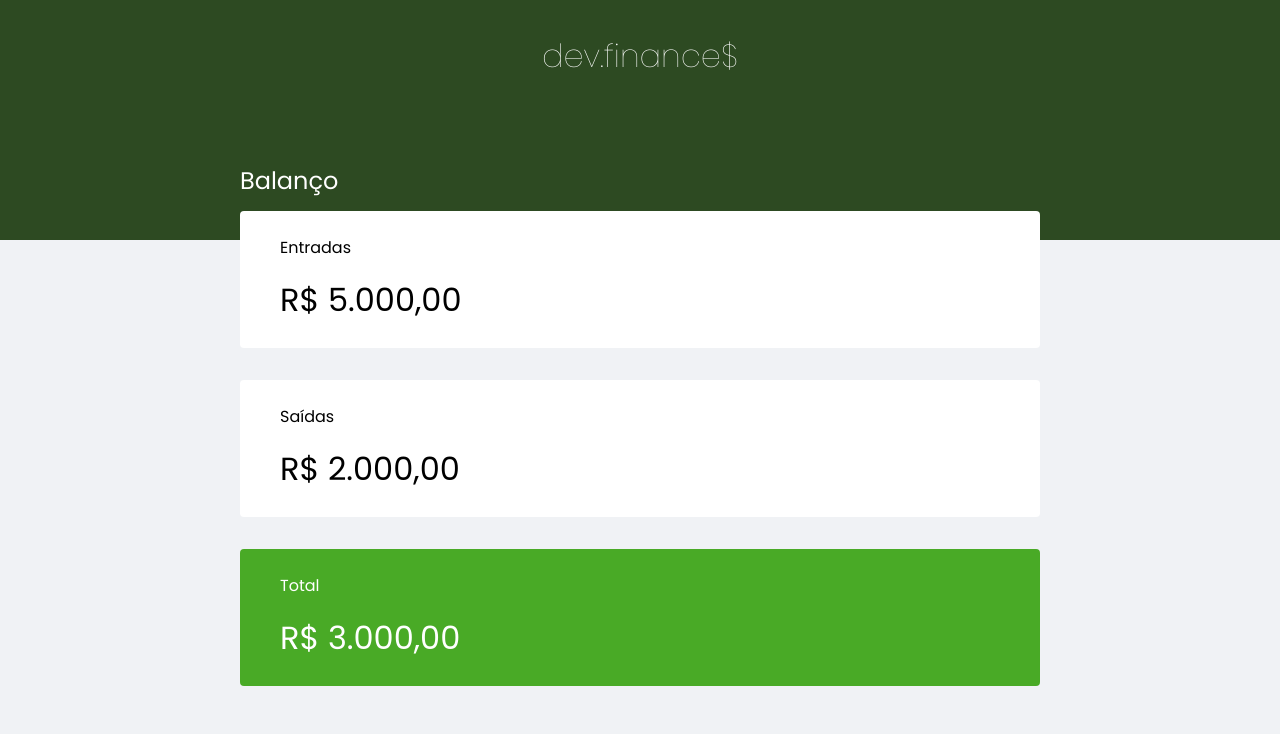
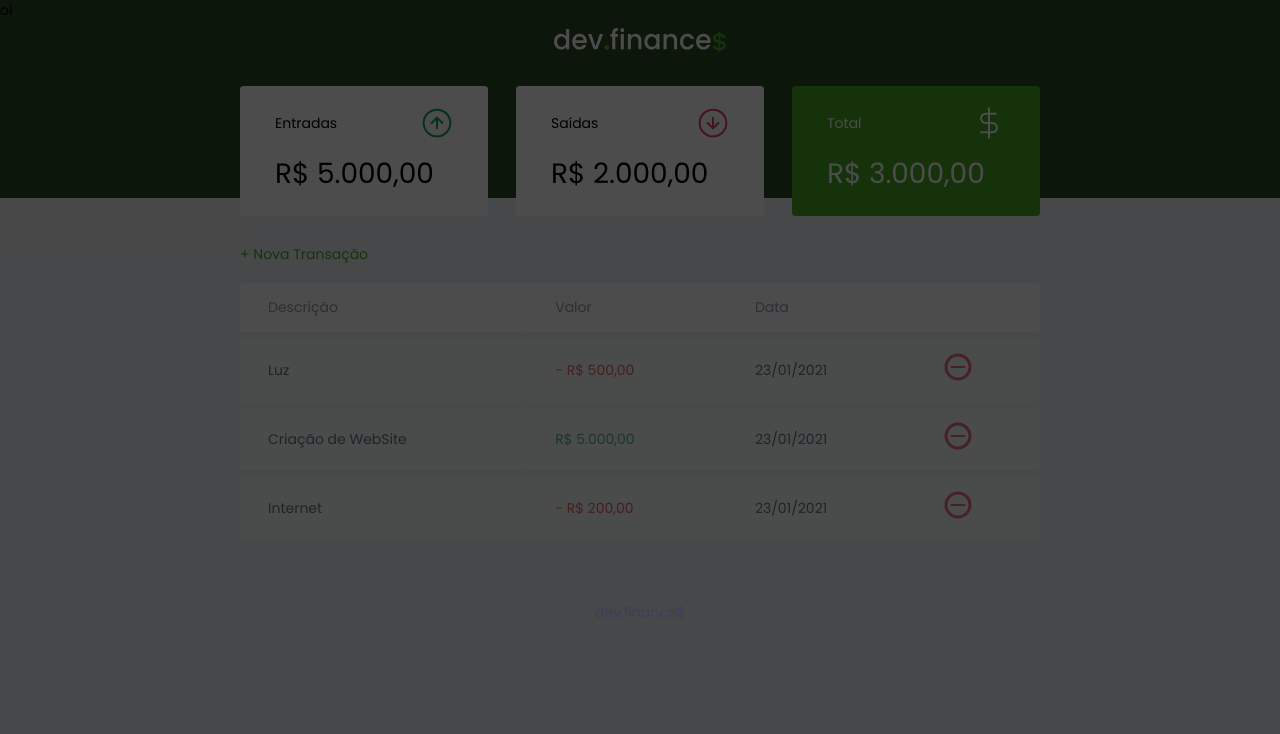
Before and after one commit to negueba37/dev-finances, a plain HTML site: page index.html in a window 1280 px wide. Shown: the top 734 px of the page. Drawn offline with Linux system fonts and the light colour scheme.

Commit message:
Aula 02 incopmpleta

```diff
--- a/css/style.css
+++ b/css/style.css
@@ -10,6 +10,20 @@
 body {
   background: #f0f2f5;
   font-family: "Poppins", sans-serif;
+}
+html {
+  font-size: 95.73;
+}
+.sr-only {
+  position: absolute;
+  width: 1px;
+  height: 1px;
+  padding: 0px;
+  margin: -1px;
+  overflow: hidden;
+  clip: rect(0, 0, 0, 0);
+  white-space: nowrap;
+  border-width: ;
 }
 .container {
   width: min(90vw, 800px);
@@ -32,6 +46,18 @@ h2 {
   color: var(--dark);
   font-weight: normal;
 }
+/******* Links & Buttons ********/
+a {
+  color: #49aa26;
+  text-decoration: none;
+}
+a:hover {
+  color: #3dd705;
+}
+.button.new {
+  display: inline-block;
+  margin-bottom: 0.8rem;
+}
 /******* Balance ********/
 #balance {
   margin-top: -8rem;
@@ -49,6 +75,9 @@ h2 {
 .card h3 {
   font-weight: normal;
   font-size: 1rem;
+  display: flex;
+  align-items: center;
+  justify-content: space-between;
 }
 .card p {
   font-size: 2rem;
@@ -60,6 +89,11 @@ h2 {
   color: #fff;
 }
 /******* Table ********/
+#transaction {
+  display: block;
+  overflow-x: auto;
+  width: 100%;
+}
 #data-table {
   width: 100%;
   border-spacing: 0 0.5rem;
@@ -68,6 +102,10 @@ h2 {
 table thead tr th:first-child,
 table tbody tr td:first-child {
   border-radius: 0.25rem 0 0.25rem;
+}
+table thead tr th:last-child,
+table tbody tr td:last-child {
+  border-radius: 0 0.25rem 0.25rem 0;
 }
 table thead tr th {
   background: #fff;
@@ -103,3 +141,24 @@ footer {
   color: var(--dark);
   opacity: 0.7;
 }
+/******* Modal ********/
+.modal-overlay {
+  background-color: rgba(0, 0, 0, 0.7);
+  width: 100%;
+  height: 100%;
+  position: fixed;
+  top: 0px;
+}
+
+/******* footer ********/
+
+@media (min-width: 800px) {
+  html {
+    font-size: 87.5%;
+  }
+  #balance {
+    display: grid;
+    grid-template-columns: repeat(3, 1fr);
+    gap: 2rem;
+  }
+}
--- a/index.html
+++ b/index.html
@@ -15,33 +15,46 @@
 
 <body>
   <header>
-    <h1 id="logo">dev.finance$</h1>
+    <img src="./assets/logo.svg" alt="Logo Dev, Finance">
   </header>
   <main class="container">
     <section id="balance">
-      <h2>Balanço</h2>
+      <h2 class="sr-only">Balanço</h2>
 
       <div class="card">
-        <h3>Entradas</h3>
+        <h3>
+          <span>Entradas</span>
+          <img src="./assets/income.svg" alt="Imagem de entradas">
+        </h3>
         <p>R$ 5.000,00</p>
       </div>
       <div class="card">
-        <h3>Saídas</h3>
+        <h3>
+          <span>
+            Saídas
+          </span>
+          <img src="./assets/expense.svg" alt="Imagem saídas">
+        </h3>
         <p>R$ 2.000,00</p>
       </div>
       <div class="card total">
-        <h3>Total</h3>
+        <h3>
+          <span>Total</span>
+          <img src="./assets/total.svg" alt="Imagem total">
+        </h3>
         <p>R$ 3.000,00</p>
       </div>
     </section>
     <section id="transaction">
-      <h2>Trasações</h2>
+      <h2 class="sr-only">Trasações</h2>
+      <a href="#" class="button new">+ Nova Transação</a>
       <table id="data-table">
         <thead>
           <tr>
             <th>Descrição</th>
             <th>Valor</th>
             <th>Data</th>
+            <th></th>
           </tr>
         </thead>
         <tbody>
@@ -49,22 +62,39 @@
             <td class="description">Luz</td>
             <td class="expense">- R$ 500,00</td>
             <td class="date">23/01/2021</td>
+            <td>
+              <img src="./assets/minus.svg" alt="Remover Transação">
+            </td>
           </tr>
           <tr>
             <td class="description">Criação de WebSite</td>
             <td class="income">R$ 5.000,00</td>
             <td class="date">23/01/2021</td>
+            <td>
+              <img src="./assets/minus.svg" alt="Remover Transação">
+            </td>
           </tr>
           <tr>
             <td class="description">Internet</td>
             <td class="expense">- R$ 200,00</td>
             <td class="date">23/01/2021</td>
+            <td>
+              <img src="./assets/minus.svg" alt="Remover Transação">
+            </td>
           </tr>
 
         </tbody>
       </table>
     </section>
   </main>
+  <div class="modal-overlay">
+    <div class="modal">
+      <div class="modal-content">
+        oi
+      </div>
+    </div>
+  </div>
+
   <footer>
     <p>dev.finance$</p>
   </footer>
```
Also changed, not shown: assets/expense.svg (added), assets/income.svg (added), assets/logo.svg (added), assets/minus.svg (added), assets/plus.svg (added), assets/total.svg (added).
